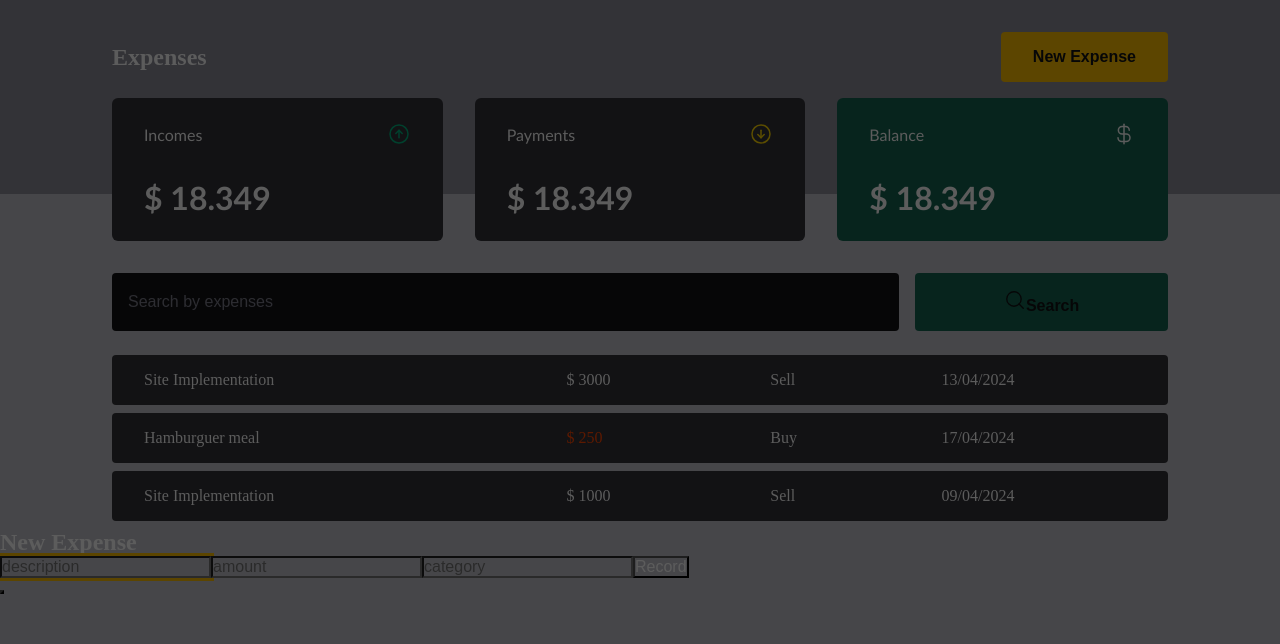
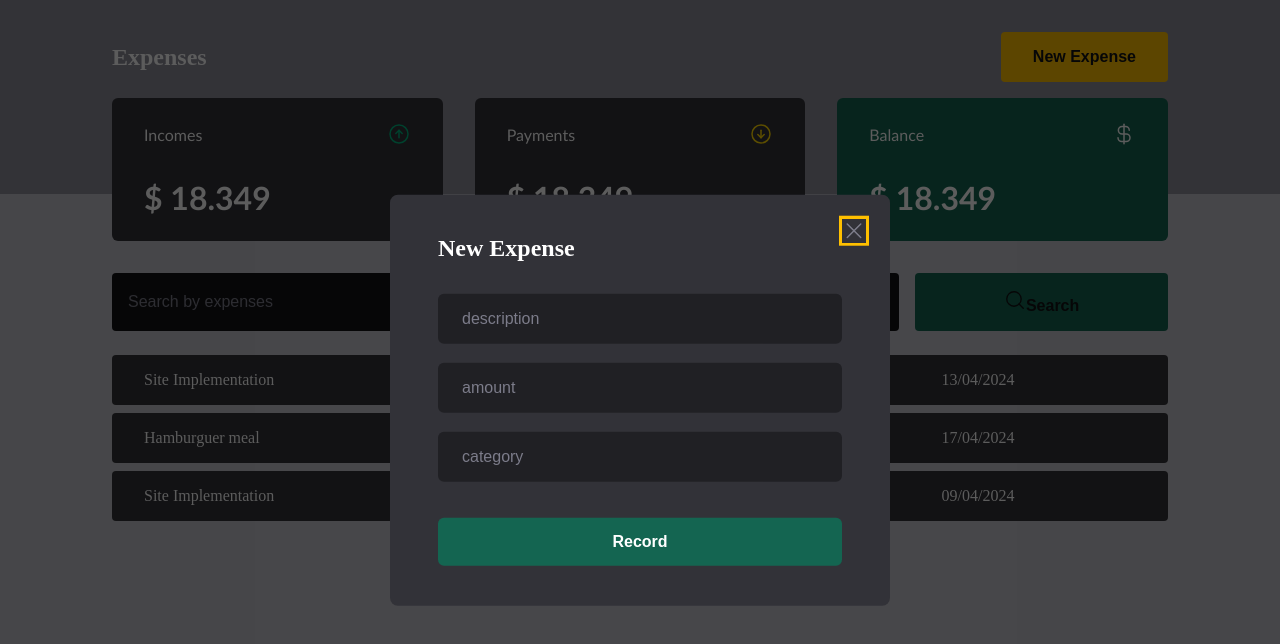
Before and after one commit to marialobillo/expense-tracker-2, a React (Vite) app: page / in a window 1280 px wide. Both pictures are taken after a click on the button "New Expense". Shown: the top 644 px of the page. Built offline with nearby package versions, Linux system fonts and the light colour scheme.

Commit message:
feat: add css for from in dialog model for new expense

```diff
--- a/src/components/NewExpenseModal/index.tsx
+++ b/src/components/NewExpenseModal/index.tsx
@@ -1,5 +1,6 @@
 import * as Dialog from "@radix-ui/react-dialog";
-import { Overlay, Content } from './styles';
+import { Overlay, Content, CloseButton } from './styles';
+import { X } from "phosphor-react";
 
 const NewExpenseModal = () => {
     return (
@@ -9,15 +10,20 @@ const NewExpenseModal = () => {
             <Content>
                 <Dialog.Title>New Expense</Dialog.Title>
 
+                <CloseButton >
+                  <X size={24} />
+                </CloseButton>
+
                 <form action="">
                   <input type="text" placeholder="description" />
                   <input type="number" placeholder="amount" />
                   <input type="text" placeholder="category" />
 
-                  <button type="button">Record</button>
+                  <button type="submit">
+                    Record
+                  </button>
                 </form>
 
-                <Dialog.Close />
             </Content>
         </Dialog.Portal>
     );
--- a/src/components/NewExpenseModal/styles.ts
+++ b/src/components/NewExpenseModal/styles.ts
@@ -11,5 +11,60 @@ export const Overlay = styled(Dialog.Overlay)`
 `
 
 export const Content = styled(Dialog.Content)`
+  min-width: 500px;
+  border-radius: 0.5rem;
+  padding: 2.5rem 3rem;
+  background-color: ${props => props.theme['gray-600']};
 
+  position: fixed;
+  top: 50%;
+  left: 50%;
+  transform: translate(-50%, -50%);
+
+  form {
+    margin-top: 2rem;
+
+    display: flex;
+    flex-direction: column;
+    gap: 1.2rem;
+
+    input {
+      border-radius: 6px;
+      border: 0;
+      background-color: ${props => props.theme['gray-800']};
+      color: ${props => props.theme['gray-300']};
+      padding: 1rem 1.5rem;
+
+      &::placeholder {
+        color: ${props => props.theme['gray-500']};
+      }
+    }
+
+    button[type="submit"] {
+      height: 3rem;
+      border: 0;
+      background-color: ${props => props.theme['green-700']};
+      color: ${props => props.theme.white};
+      font-weight: bold;
+      padding: 0 1.5rem;
+      border-radius: 6px;
+      margin-top: 1rem;
+      cursor: pointer;
+
+      &:hover {
+        filter: brightness(0.9);
+      }
+    }
+  }
 `
+
+export const CloseButton = styled(Dialog.Close)`
+  position: absolute;
+  background-color: transparent;
+  border: 0;
+  top: 1.5rem;
+  right: 1.5rem;
+  line-height: 0;
+  cursor: pointer;
+  color: ${props => props.theme['gray-500']};
+  `
```
